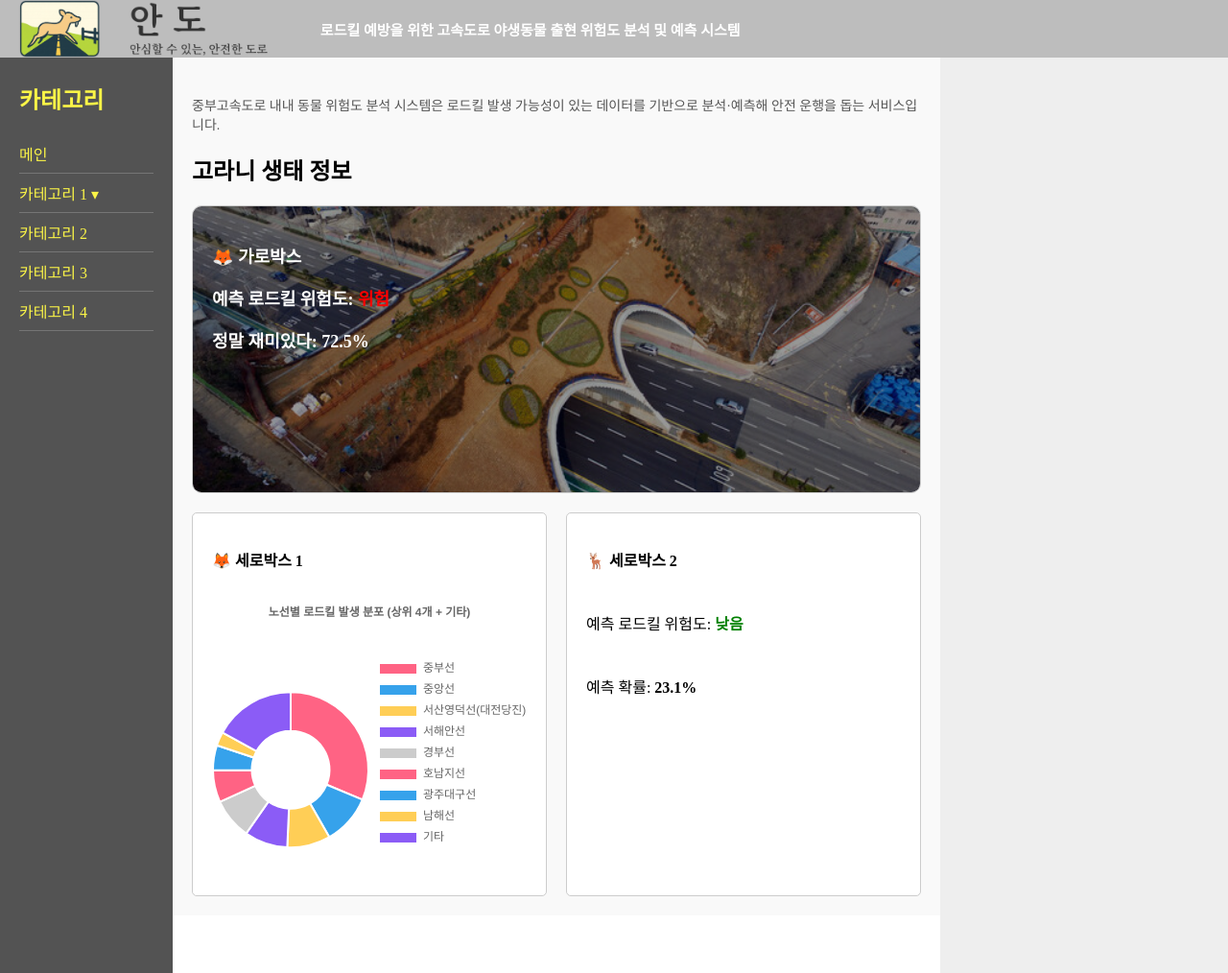
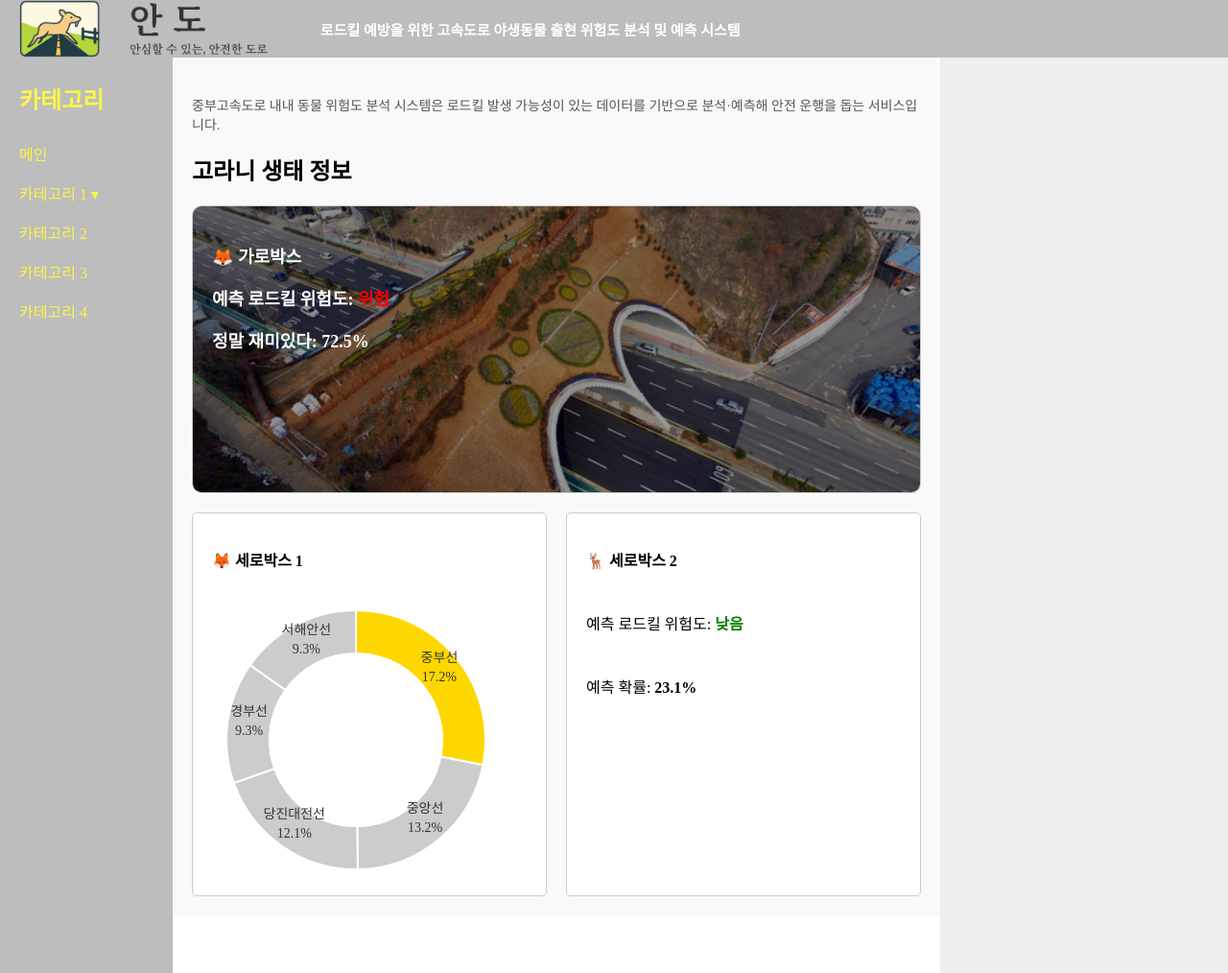
Before and after one commit to jimu99/ANDO, a Django app: page / in a window 1280 px wide. Shown: the whole page at 96% size. Run offline with Django 5.2, Linux system fonts and the light colour scheme; some libraries are stand-ins or nearby versions.

Commit message:
도넛 차트 크기 및 색상 수정

```diff
--- a/static/css/style.css
+++ b/static/css/style.css
@@ -70,7 +70,7 @@ header {
 .category-panel {
     flex: 0 0 12%;
     min-width: 180px;
-    background: #535353;
+    background: #bdbdbd;
     color: #fbf547;
     padding: 20px;
 }
@@ -83,7 +83,7 @@ header {
 
 .category-panel li {
     padding: 8px 0;
-    border-bottom: 1px solid rgba(255, 255, 255, 0.2);
+    border-bottom: 1px solid #bdbdbd;
     cursor: pointer;
 }
 
--- a/static/js/roadkill-donut.js
+++ b/static/js/roadkill-donut.js
@@ -1,56 +1,72 @@
 document.addEventListener("DOMContentLoaded", function () {
-  const ctx = document.getElementById("roadkillDonutChart");
-  if (!ctx) return;
+  const container = document.getElementById("roadkillDonutChart");
+  if (!container) return;
 
-  // 원본 데이터
-  const rawData = [
-    { label: "중부선", value: 66 },
-    { label: "중앙선", value: 22 },
-    { label: "서산영덕선(대전당진)", value: 19 },
-    { label: "서해안선", value: 19 },
-    { label: "경부선", value: 18 },
-    { label: "호남지선", value: 14 },
-    { label: "광주대구선", value: 11 },
-    { label: "남해선", value: 6 },
-    { label: "동해선", value: 6 },
-    { label: "영동선", value: 6 },
-    { label: "호남선", value: 6 },
-    { label: "남해1지선", value: 5 },
-    { label: "수도권제1순환선", value: 4 },
-    { label: "무안광주선", value: 3 },
-    { label: "서산영덕선(청주상주)", value: 3 },
-    { label: "중부내륙선", value: 3 }
+  const data = [
+    { label: '중부선', value: 61 },
+    { label: '중앙선', value: 47 },
+    { label: '당진대전선', value: 43 },
+    { label: '경부선', value: 33 },
+    { label: '서해안선', value: 33 }
   ];
 
-  // 상위 N개 + 기타 묶기
-  const topN = 8;
-  const sorted = rawData.sort((a, b) => b.value - a.value);
-  const top = sorted.slice(0, topN);
-  const rest = sorted.slice(topN);
-  const otherSum = rest.reduce((sum, d) => sum + d.value, 0);
-  const finalData = [...top, { label: "기타", value: otherSum }];
+  const width = 300;
+  const height = 300;
+  const radius = Math.min(width, height) / 2;
 
-  const chart = new Chart(ctx, {
-    type: "doughnut",
-    data: {
-      labels: finalData.map(d => d.label),
-      datasets: [{
-        data: finalData.map(d => d.value),
-        backgroundColor: [
-          "#FF6384", "#36A2EB", "#FFCE56", "#8B5CF6", "#CCCCCC"
-        ],
-        hoverOffset: 10
-      }]
-    },
-    options: {
-      responsive: true,
-      plugins: {
-        legend: { position: "right" },
-        title: {
-          display: true,
-          text: "노선별 로드킬 발생 분포 (상위 4개 + 기타)"
-        }
-      }
-    }
-  });
+  const svg = d3.select("#roadkillDonutChart")
+    .append("svg")
+    .attr("width", width)
+    .attr("height", height)
+    .append("g")
+    .attr("transform", `translate(${width / 2}, ${height / 2})`);
+
+  const color = d3.scaleOrdinal()
+    .domain(data.map(d => d.label))
+    .range(["#FFD700", "#CCCCCC", "#CCCCCC", "#CCCCCC", "#CCCCCC"]);
+
+  const pie = d3.pie().value(d => d.value);
+  const data_ready = pie(data);
+
+  const arc = d3.arc()
+    .innerRadius(radius * 0.6)
+    .outerRadius(radius * 0.9);
+
+  svg
+    .selectAll('path')
+    .data(data_ready)
+    .join('path')
+    .attr("fill", d => color(d.data.label))
+    .attr("stroke", "#fff")
+    .style("stroke-width", "2px")
+    .transition()
+    .duration(1000)
+    .attrTween("d", function (d) {
+      const i = d3.interpolate(d.startAngle, d.endAngle);
+      return function (t) {
+        d.endAngle = i(t);
+        return arc(d);
+      };
+    });
+
+  const texts = svg
+    .selectAll('g.label')
+    .data(data_ready)
+    .join('g')
+    .attr('class', 'label')
+    .attr("transform", d => `translate(${arc.centroid(d)})`);
+
+  texts.append("text")
+    .text(d => d.data.label)
+    .attr("y", -10)
+    .style("text-anchor", "middle")
+    .style("font-size", "14px")
+    .style("fill", "#333");
+
+  texts.append("text")
+    .text(d => ((d.data.value / 355) * 100).toFixed(1) + "%")
+    .attr("y", 10)
+    .style("text-anchor", "middle")
+    .style("font-size", "14px")
+    .style("fill", "#333");
 });
--- a/templates/main.html
+++ b/templates/main.html
@@ -74,7 +74,7 @@
             <div class="pred-vert">
               <p>🦊 <strong>세로박스 1</strong></p>
               <div class="donut-chart-container">
-                <canvas id="roadkillDonutChart"></canvas>
+                <div id="roadkillDonutChart"></div>
               </div>
             </div>
             <div class="pred-vert">
```
